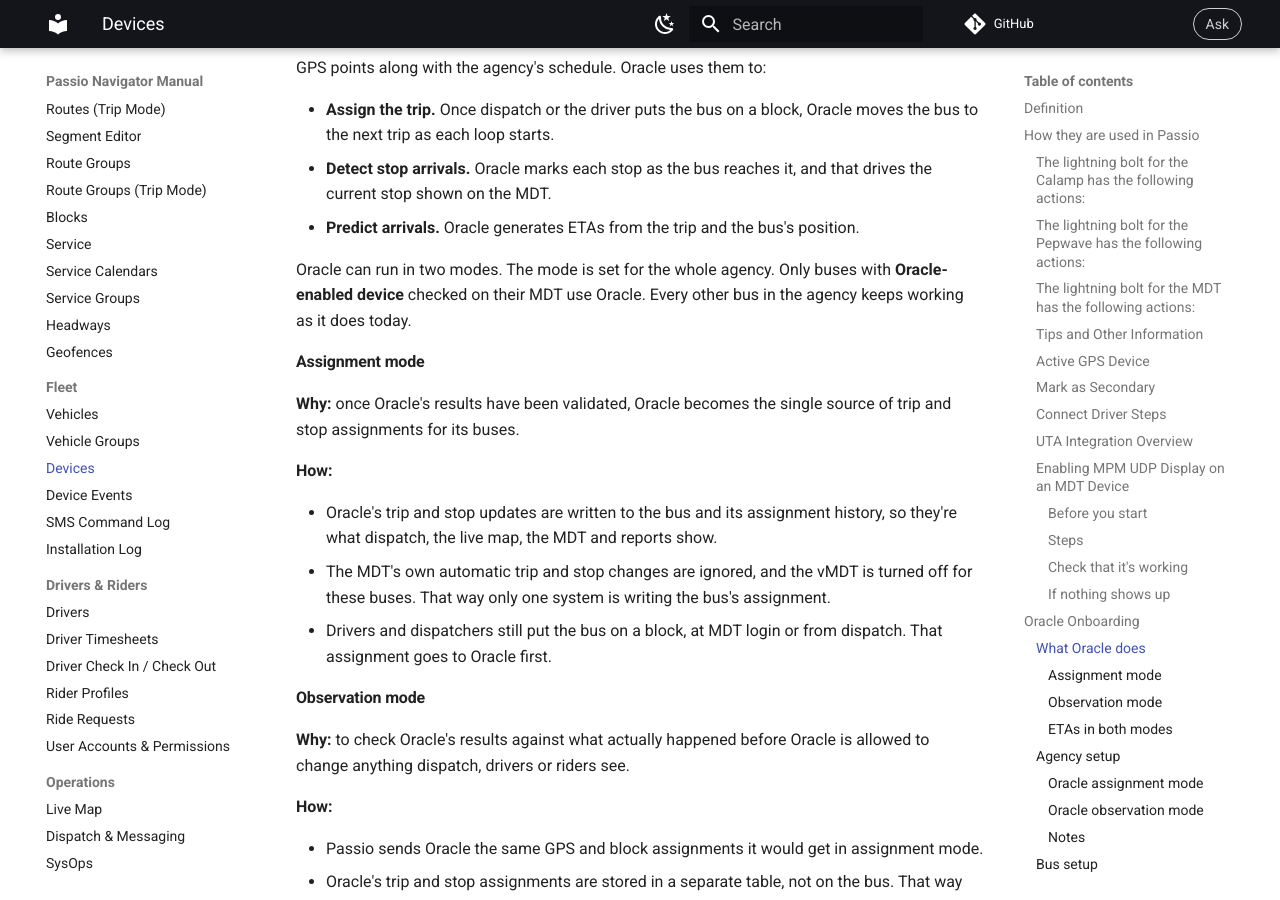
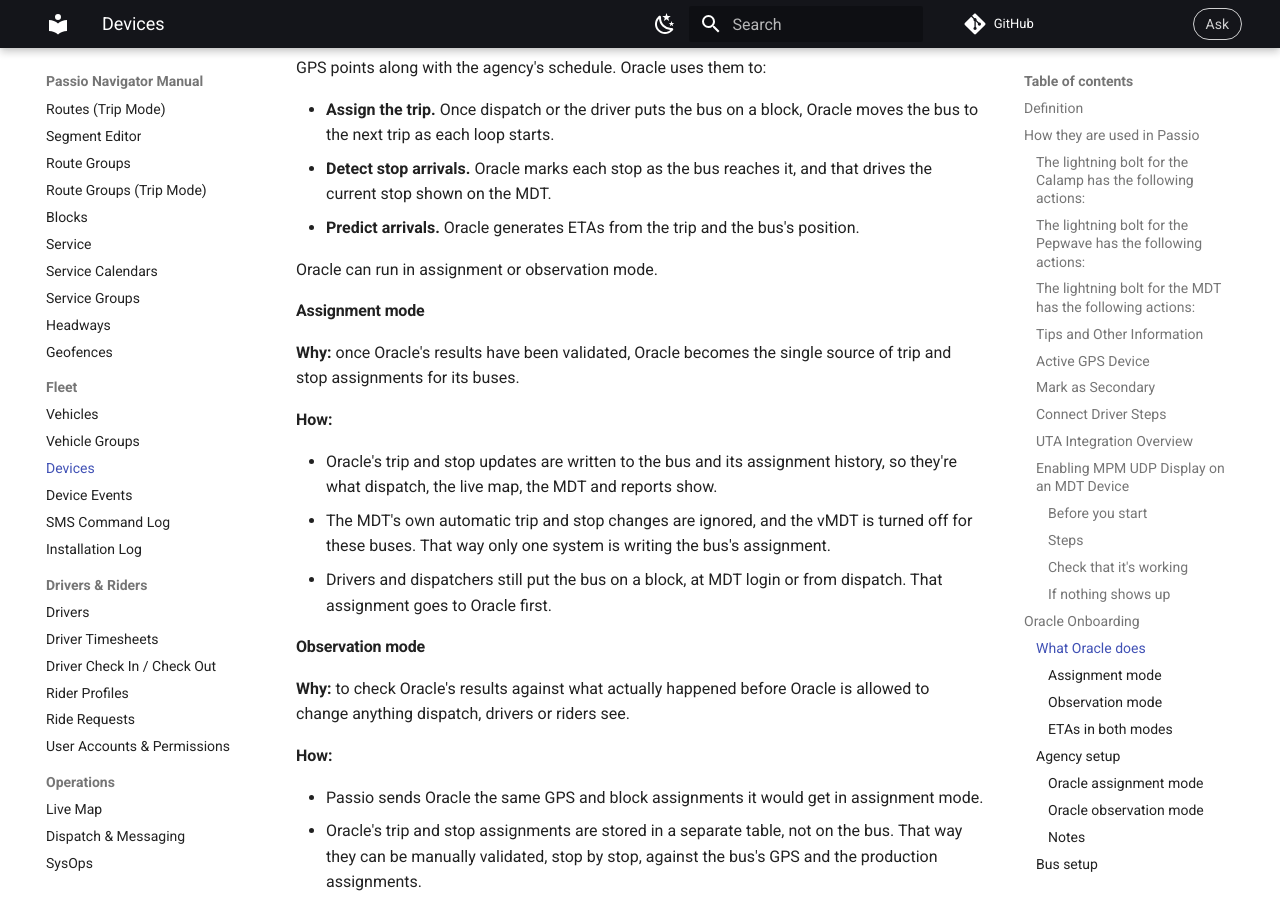
Before and after one commit to Passio/navigator-manual, an MkDocs documentation site: the page built from docs/fleet/devices.md, in a window 1280 px wide and 900 px high, scrolled down 5056 px. Built offline with MkDocs 1.6.1 and Material for MkDocs 9.7.7, drawn with Linux system fonts in a browser that asks for light colours; comment, search, counter and statistics services are not loaded.

Commit message:
Update manual from 9d3646c1

```diff
--- a/docs/fleet/devices.md
+++ b/docs/fleet/devices.md
@@ -145,7 +145,7 @@ Oracle is the service that tracks where each bus is in its schedule. Passio send
 - **Detect stop arrivals.** Oracle marks each stop as the bus reaches it, and that drives the current stop shown on the MDT.
 - **Predict arrivals.** Oracle generates ETAs from the trip and the bus's position.
 
-Oracle can run in two modes. The mode is set for the whole agency. Only buses with **Oracle-enabled device** checked on their MDT use Oracle. Every other bus in the agency keeps working as it does today.
+Oracle can run in assignment or observation mode.
 
 #### Assignment mode
 
```
Also changed, not shown: 1 other file.
